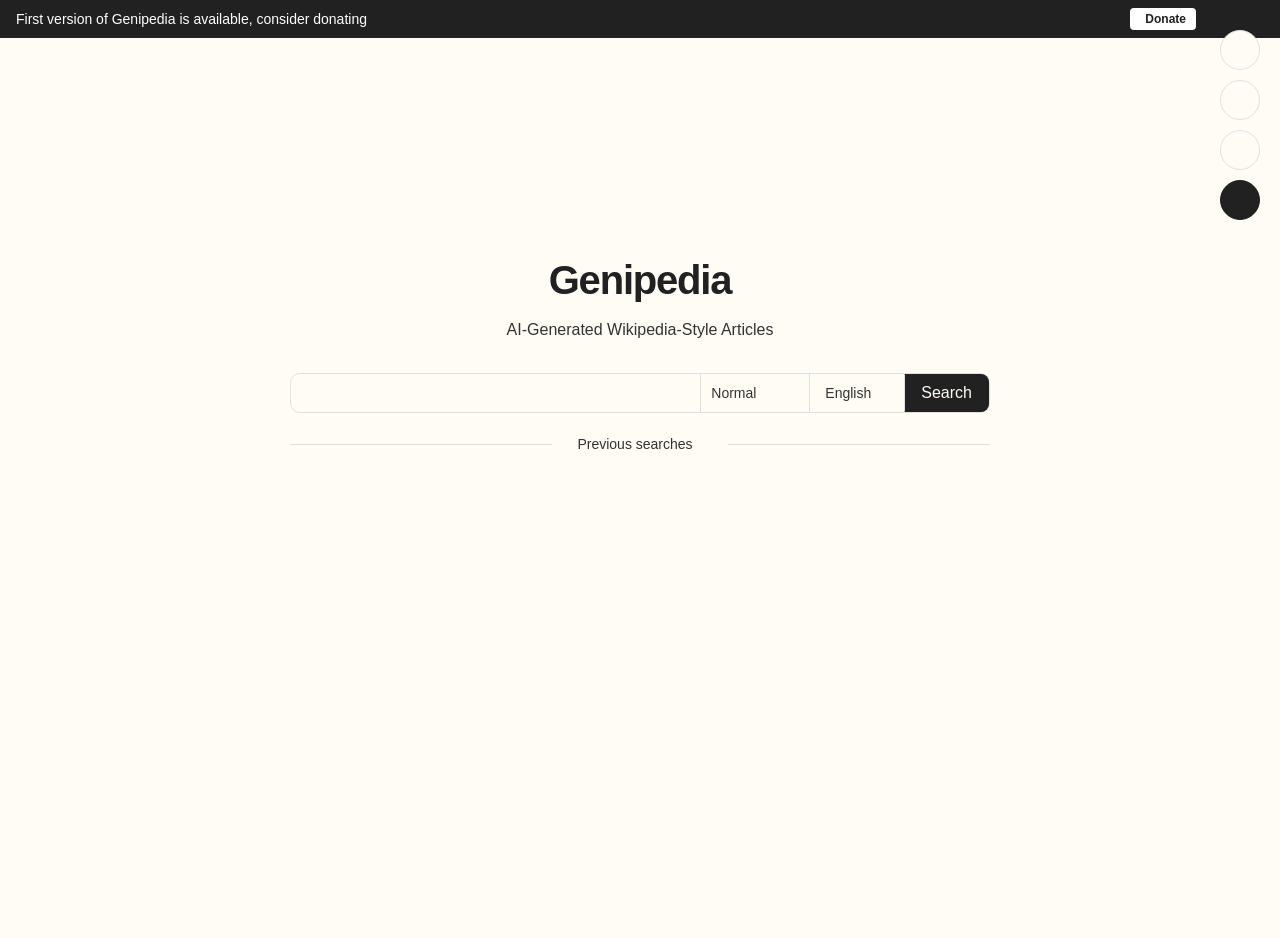
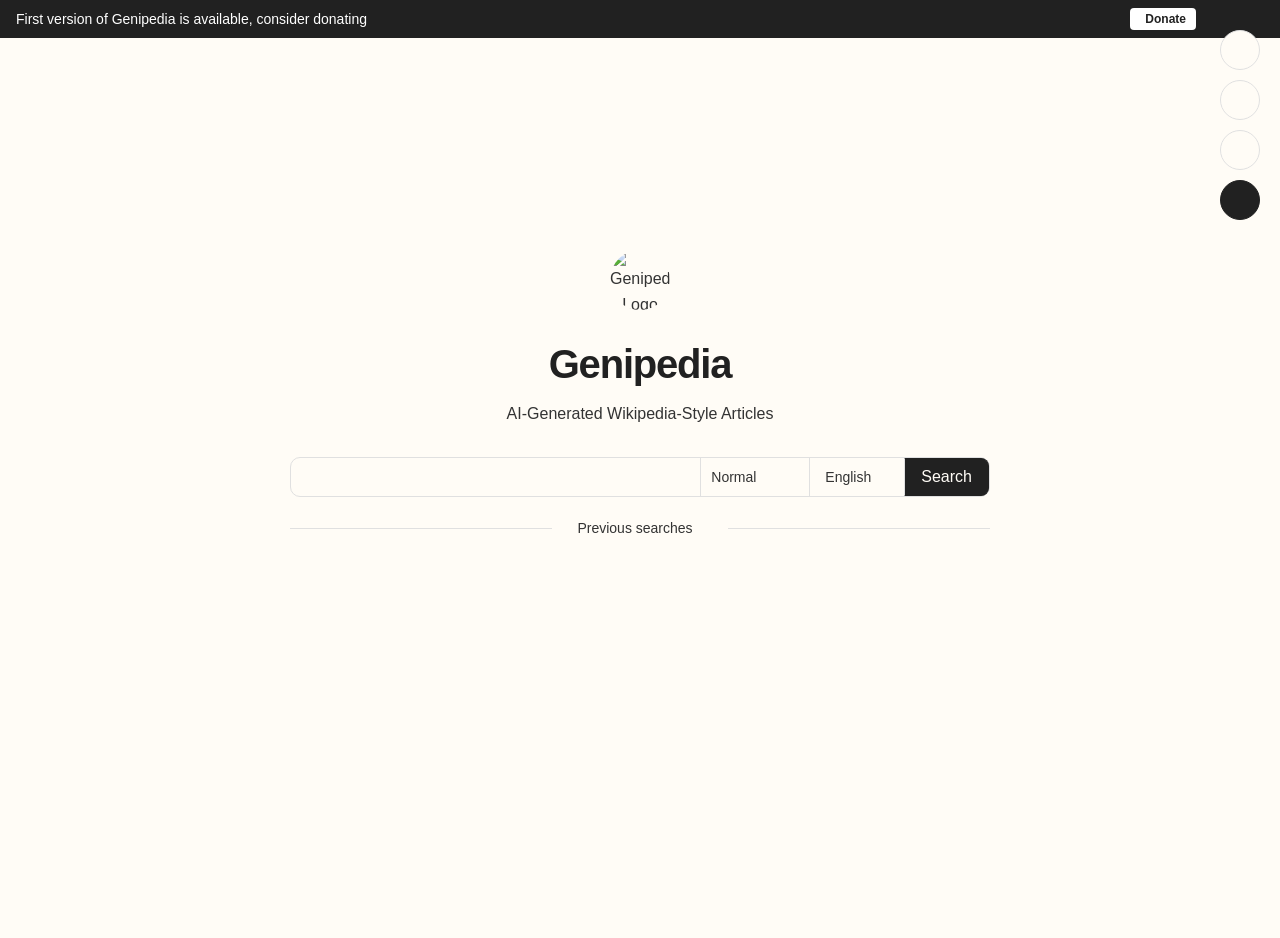

Fix logo visibility and dark mode filter

--- a/src/styles/styles.css
+++ b/src/styles/styles.css
@@ -452,21 +452,12 @@ body:has(.modal.visible) .fixed-buttons-container {
     background-color: transparent;
     padding: 10px;
     display: block;
+    object-fit: contain;
 }
 
 .dark-theme .title-logo {
-    background-color: transparent;
-}
-
-.title-logo img {
-    width: 100%;
-    height: 100%;
-    object-fit: contain;
-    display: block;
-}
-
-.dark-theme .title-logo img {
     filter: invert(1);
+    background-color: transparent;
 }
 
 
@@ -3028,7 +3019,7 @@ body.dark-theme .popup-content {
 
 /* Rotating icon container */
 .rotating-icon-container {
-    display: none;
+    display: flex;
     justify-content: center;
     align-items: center;
     margin-bottom: 20px;
